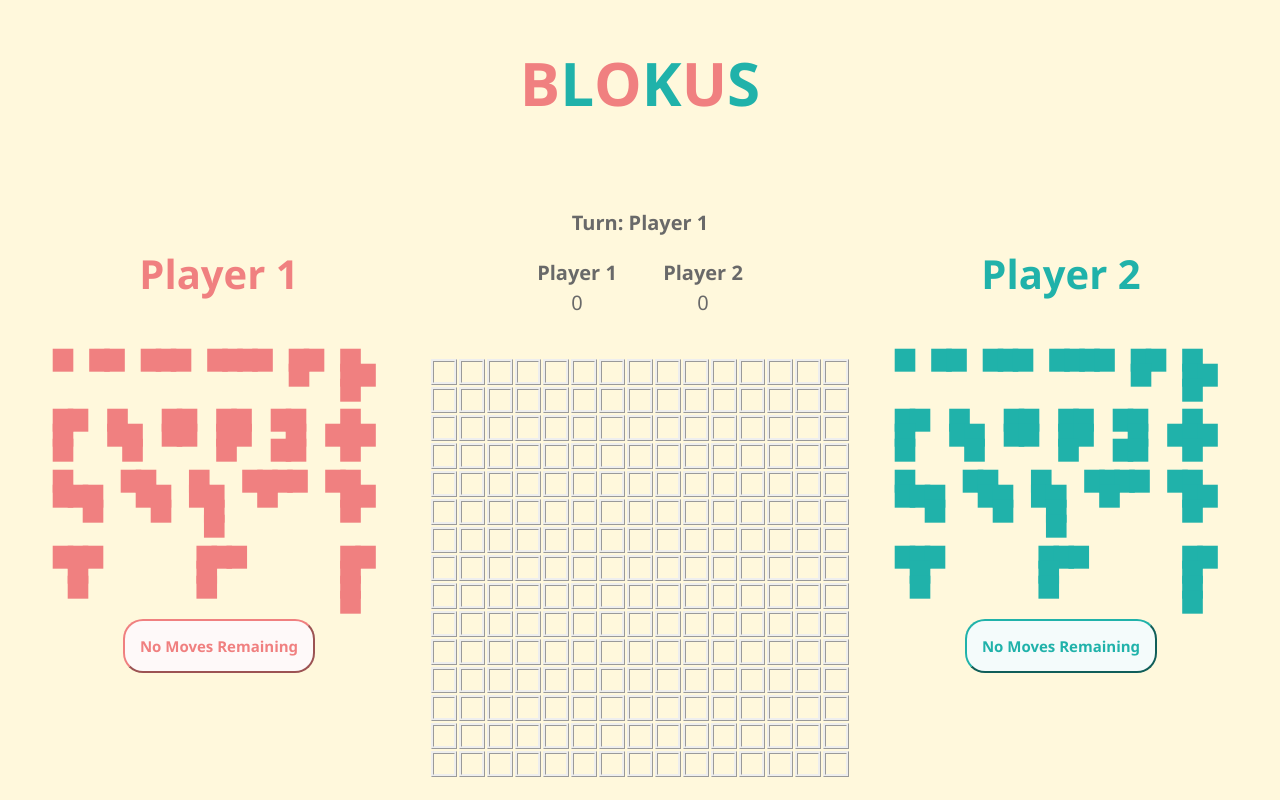
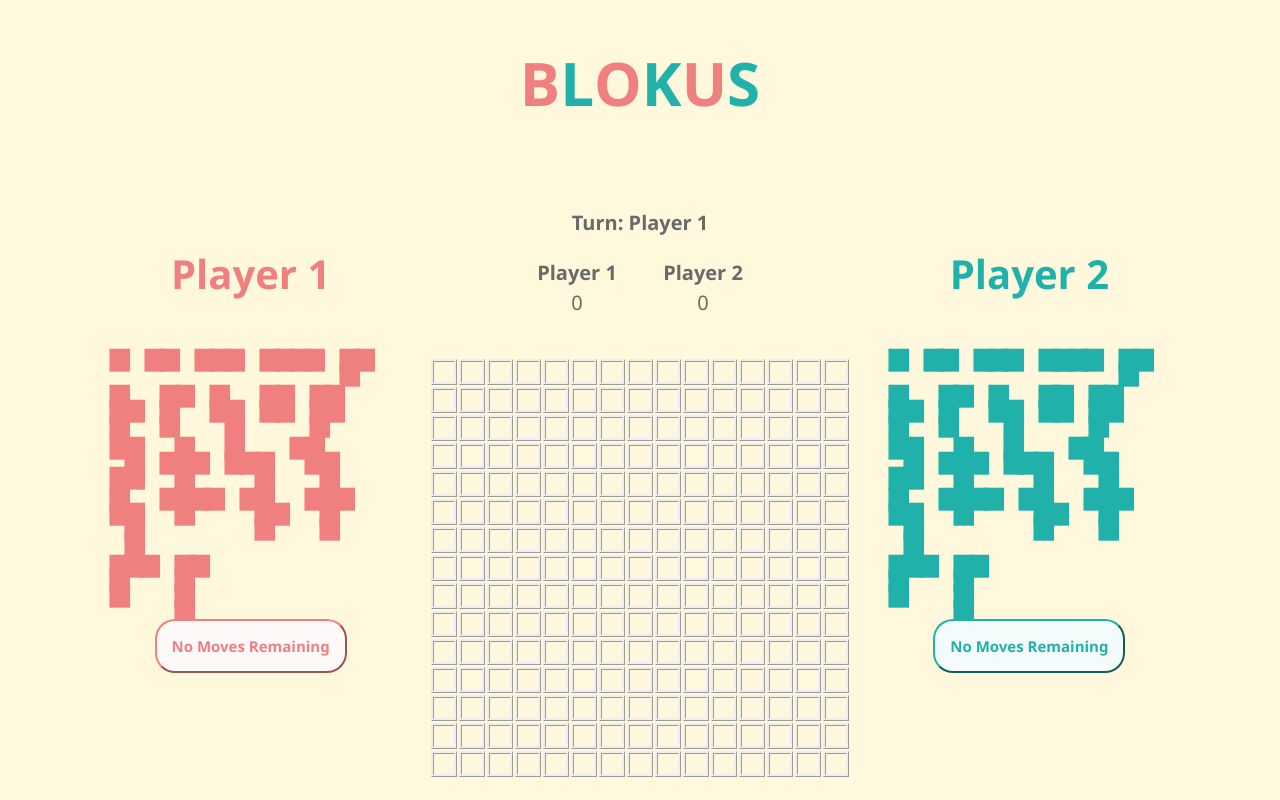
Before and after one commit to justnickilee/BlokusSite, a React (Vite) app: page / in a window 1280 px wide. Built offline with nearby package versions, Linux system fonts and the light colour scheme.

Commit message:
more aesthetic changes

```diff
--- a/src/GameState/page.module.css
+++ b/src/GameState/page.module.css
@@ -9,9 +9,10 @@
 .game {
     display: flex;
     flex-direction: row;
-    justify-content: center;
+    justify-content: space-between;
     align-items: center;
     height: 90%;
+    width: 90%;
 }
 
 .gameTitle {
--- a/src/Inventory/inventory.module.css
+++ b/src/Inventory/inventory.module.css
@@ -26,7 +26,7 @@
     display: flex;
     flex-direction: row;
     flex-wrap: wrap;
-    justify-content: space-between;
+    justify-content: start;
     align-items: start;
     width: 80%;
     height: 70%;
```
